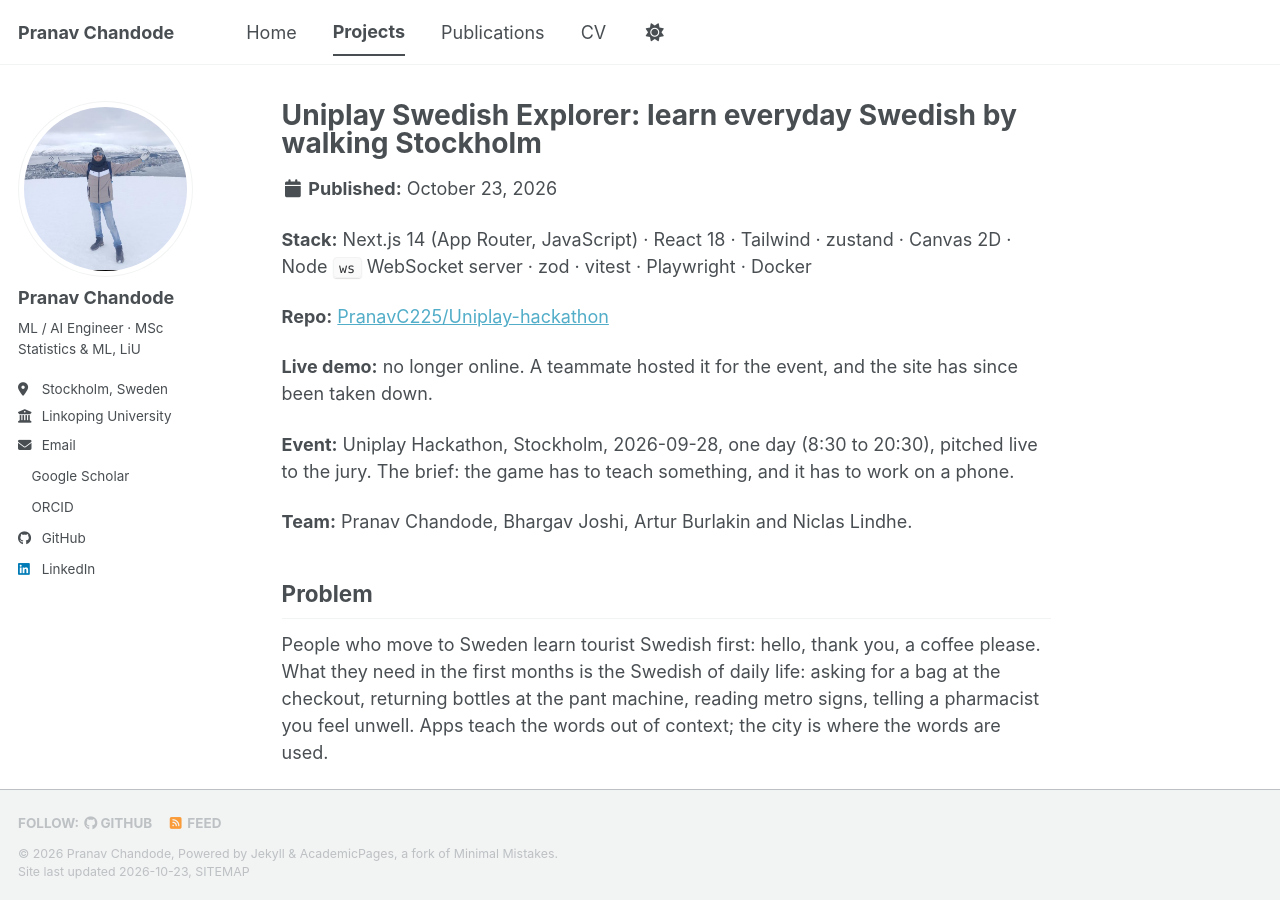
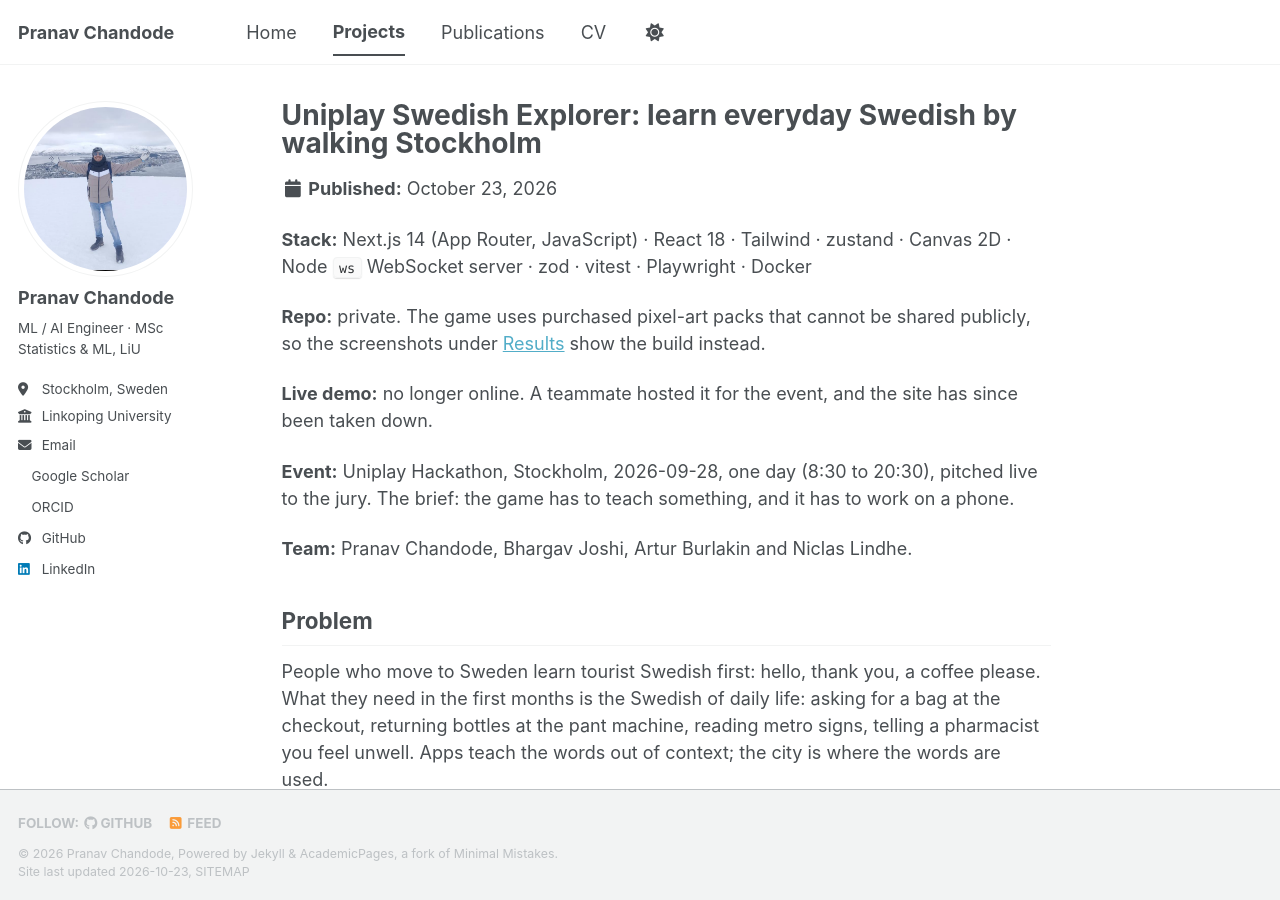
Before and after one commit to PranavC225/PranavC225.github.io, a Jekyll site: the page built from _portfolio/uniplay-swedish-explorer.md, in a window 1280 px wide and 900 px high. Built offline with Jekyll 4.4.1, drawn with Linux system fonts in a browser that asks for light colours; a style sheet for code colours, icons or effects is not loaded.

Commit message:
chore(portfolio): point Uniplay page to screenshots, repo is private (PRA-5)
Co-Authored-By: Claude Opus 5.5 <noreply@anthropic.com>
Claude-Session: https://claude.ai/code/session_01Nk3ANPaqAGvfbjcZWSM7gx

```diff
--- a/_portfolio/uniplay-swedish-explorer.md
+++ b/_portfolio/uniplay-swedish-explorer.md
@@ -6,7 +6,7 @@ collection: portfolio
 
 **Stack:** Next.js 14 (App Router, JavaScript) · React 18 · Tailwind · zustand · Canvas 2D · Node `ws` WebSocket server · zod · vitest · Playwright · Docker
 
-**Repo:** [PranavC225/Uniplay-hackathon](https://github.com/PranavC225/Uniplay-hackathon)
+**Repo:** private. The game uses purchased pixel-art packs that cannot be shared publicly, so the screenshots under [Results](#results) show the build instead.
 
 **Live demo:** no longer online. A teammate hosted it for the event, and the site has since been taken down.
 
```
